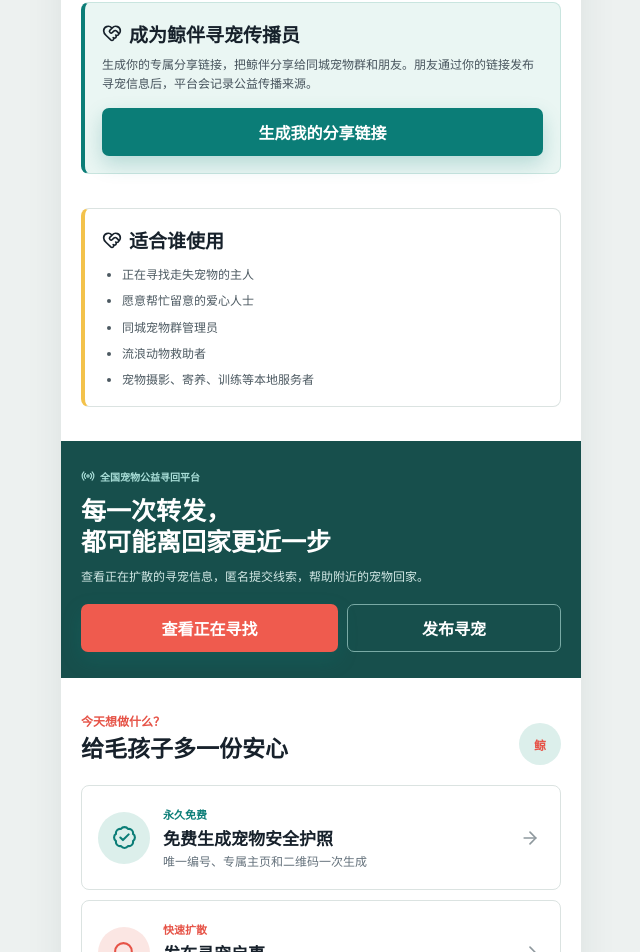
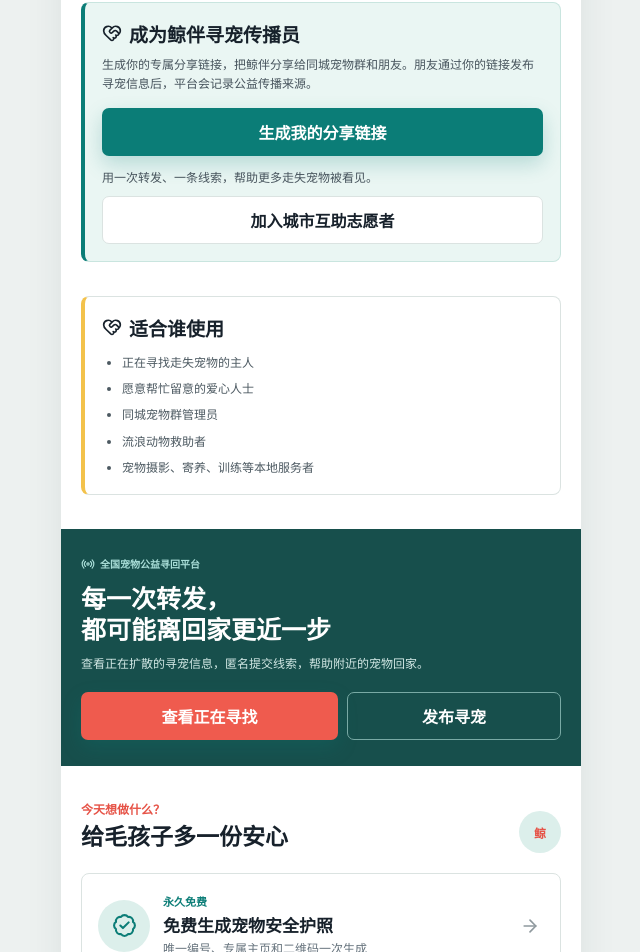
Before and after one commit to yukizhang31666/jingban-pet-rescue, a Next.js app: page / in a window 1280 px wide. Shown: the part 3981-4933 px from the top of the page, without its empty margins (319-959 px from the left). Built offline with nearby package versions, Linux system fonts and the light colour scheme; no server answers; the database is empty.

Commit message:
Add volunteer link to homepage

```diff
--- a/src/app/page.tsx
+++ b/src/app/page.tsx
@@ -291,6 +291,8 @@ export default async function Home() {
           <h2 id="invite-entry-title" style={{ display: "flex", alignItems: "center", gap: 7, margin: "0 0 8px", fontSize: 19 }}><HeartHandshake size={20} /> 成为鲸伴寻宠传播员</h2>
           <p style={{ margin: "0 0 14px", color: "#46535c", fontSize: 12, lineHeight: 1.65 }}>生成你的专属分享链接，把鲸伴分享给同城宠物群和朋友。朋友通过你的链接发布寻宠信息后，平台会记录公益传播来源。</p>
           <Link className="primary-button" style={{ width: "100%" }} href="/invite">生成我的分享链接</Link>
+          <p style={{ margin: "12px 0 8px", color: "#46535c", fontSize: 12, lineHeight: 1.65 }}>用一次转发、一条线索，帮助更多走失宠物被看见。</p>
+          <Link className="secondary-button" style={{ width: "100%" }} href="/volunteer">加入城市互助志愿者</Link>
         </article>
       </section>
 
```
